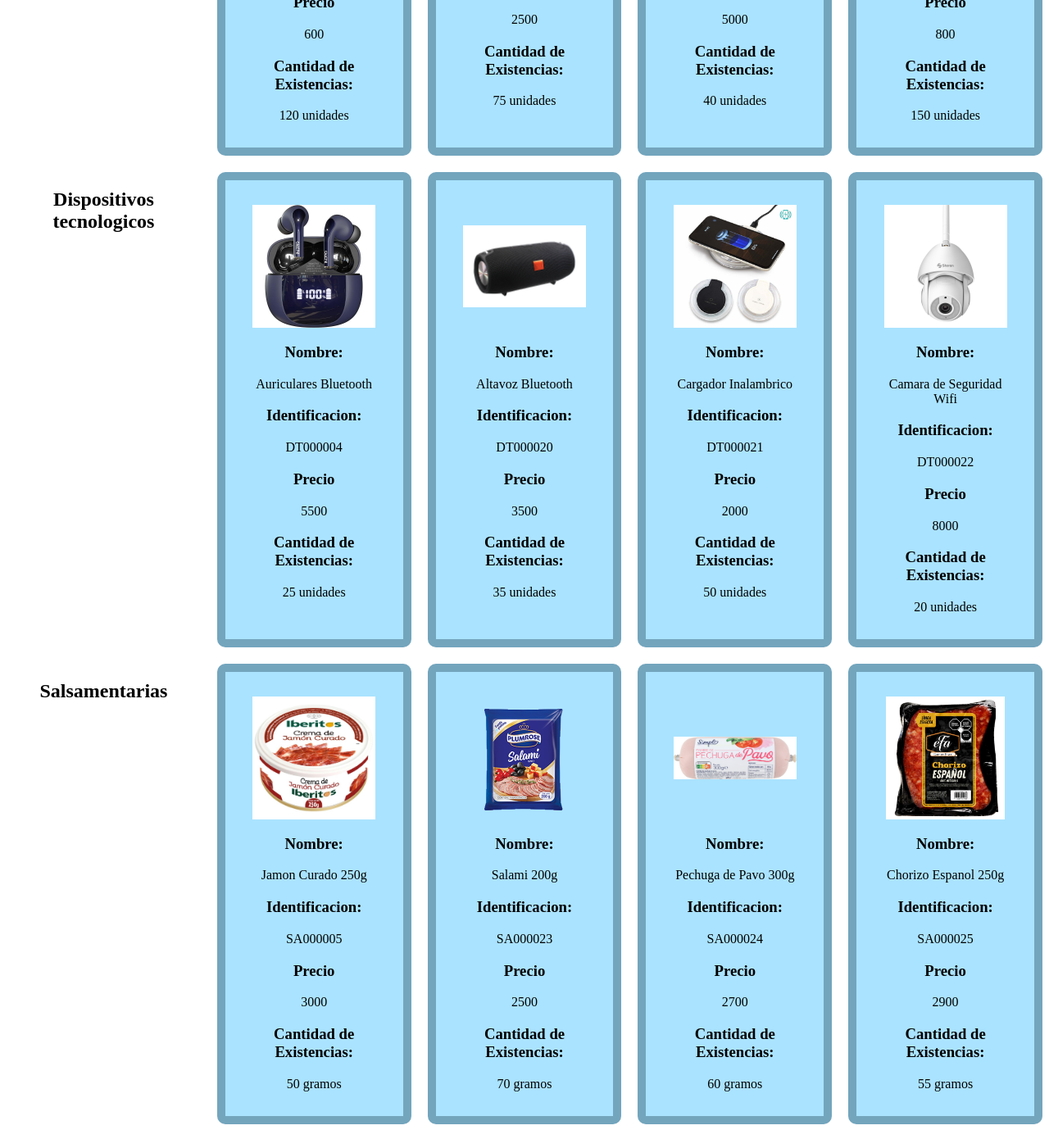
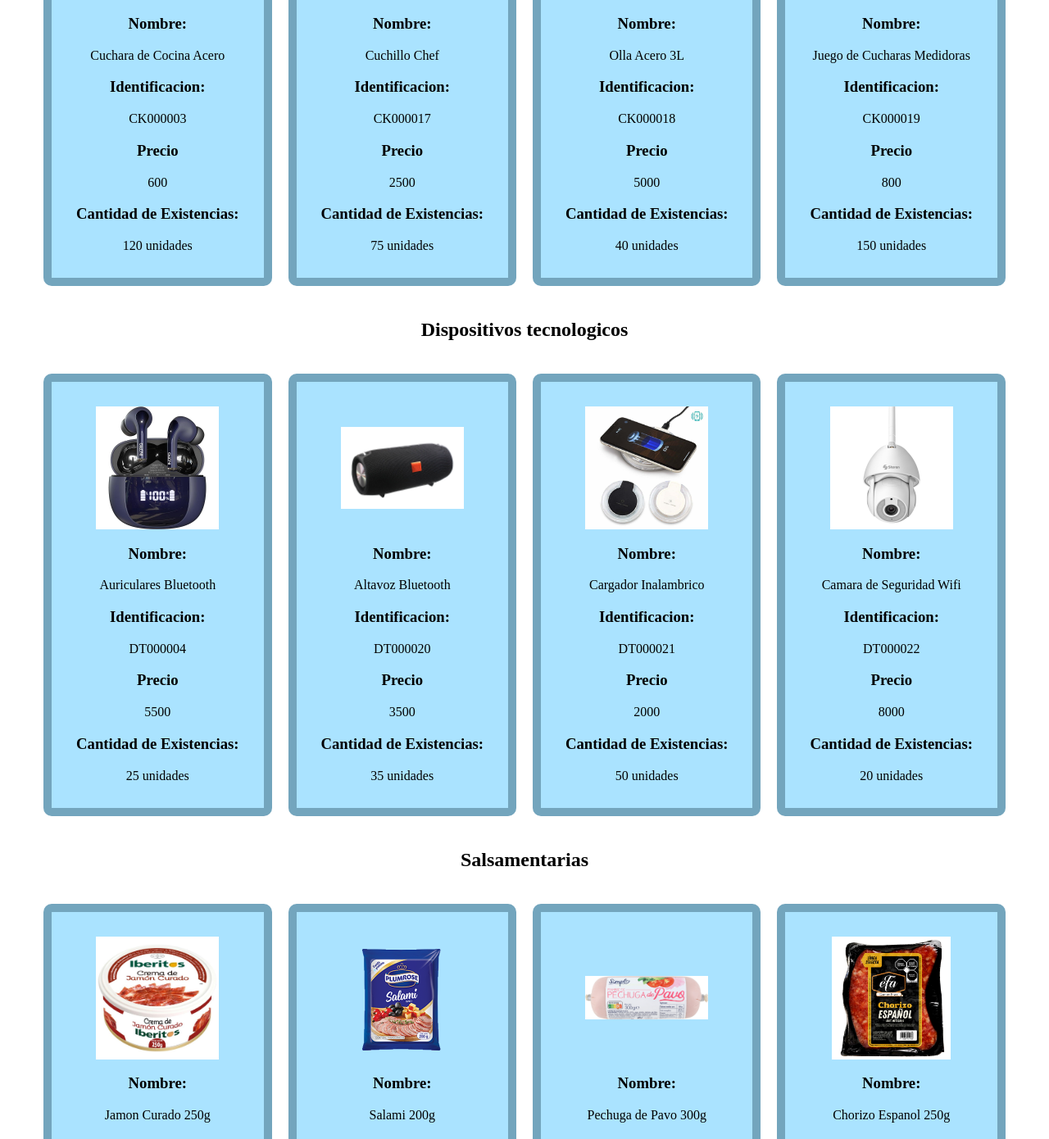
Before and after one commit to Thomas-2024/Proyecto-con-PDO, a PHP site: page /PaginaPrincipal/GestionarProductos.php in a window 1280 px wide. Shown: the part 1579-2969 px from the top of the page at 82% size. Run offline with PHP 8.4, Linux system fonts and the light colour scheme; data comes from the database, SQL or seed files in the repository.

Commit message:
Add files via upload

```diff
--- a/PaginaPrincipal/estilos/gestionarproductos.css
+++ b/PaginaPrincipal/estilos/gestionarproductos.css
@@ -1,12 +1,15 @@
 h2{
     text-align: center;
     margin-top: 20px;
+    display: block;
+    width: 100%;
 }
 .categoria{
-    display: grid;
-    grid-template-columns: repeat(5, 1fr);
+    display: flex;
+    flex-wrap: wrap;
     gap:20px;
     margin-bottom: 20px;
+    justify-content: center;
 }
 img {
     width: 150px;
@@ -19,7 +22,6 @@ img {
         transition: all .5s;
     }
 .producto{
-    max-width: 100%;
     border-radius: 10px;
     background-color:  rgba(0, 170, 255, 0.333);
     border-width: 10px; /* Ancho del borde de 10 píxeles */
```
